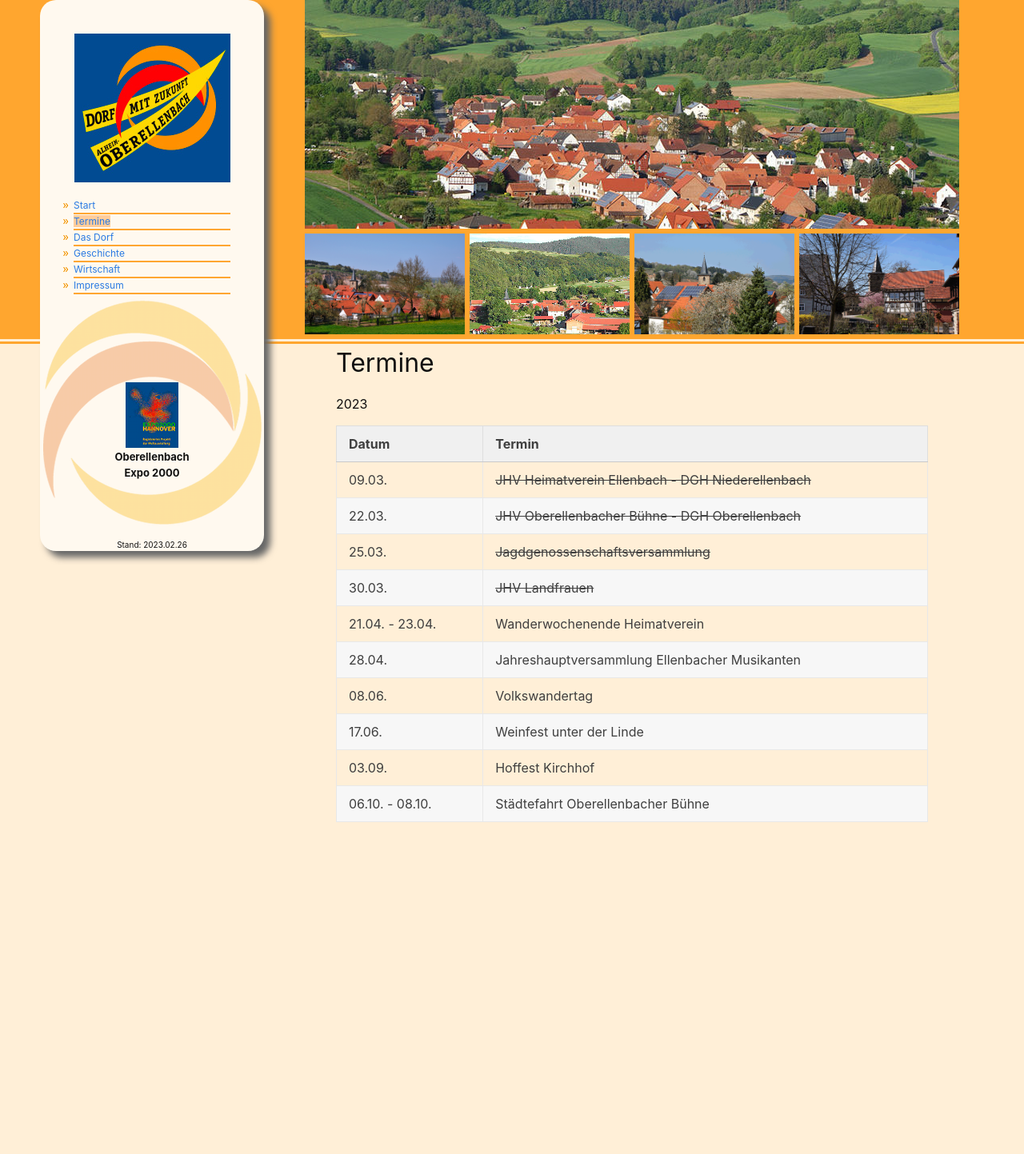
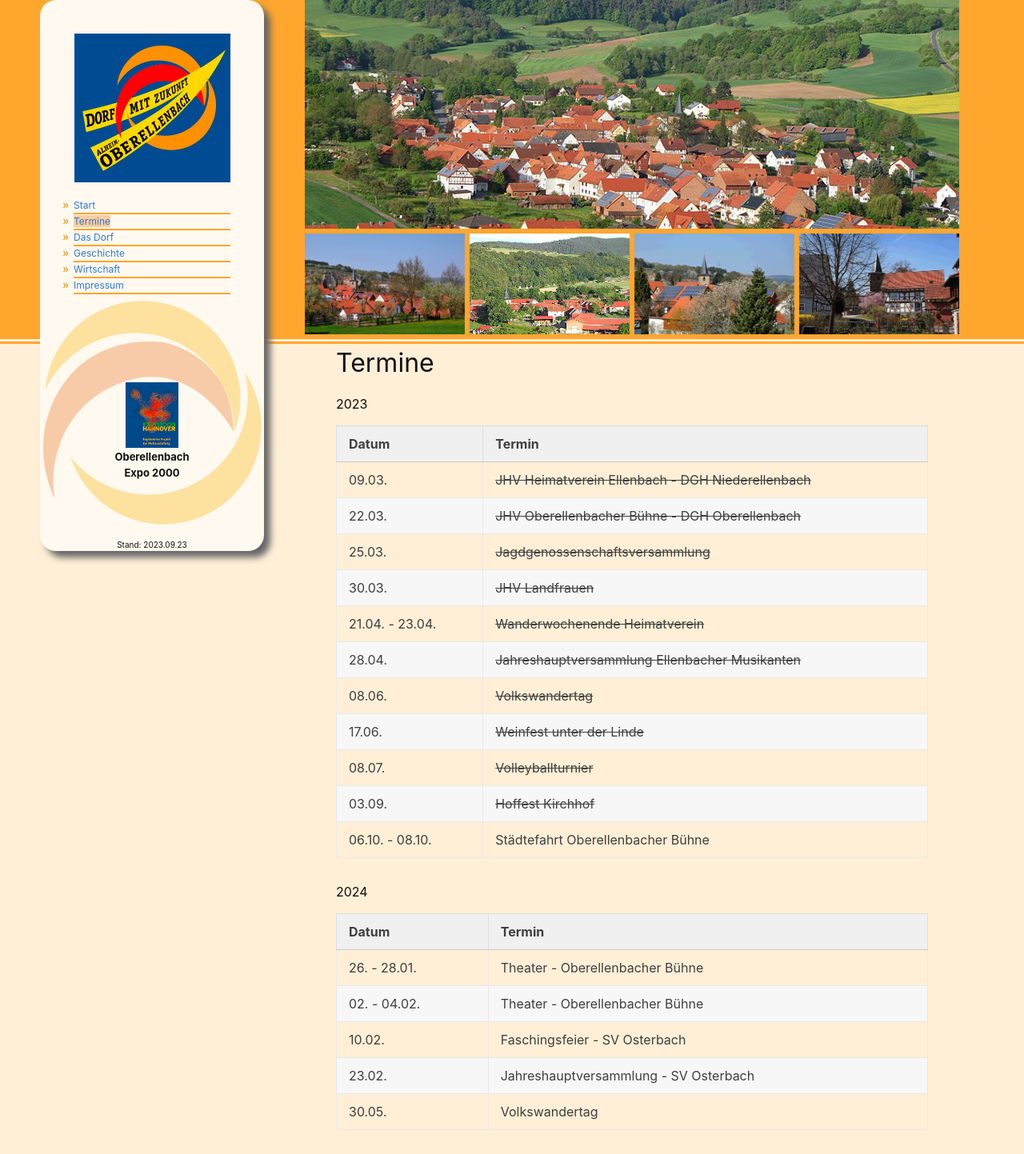
Before and after one commit to meydominic/oberellenbach-website, a Jekyll site: the page built from _page_collections/appointments/index.md, in a window 1280 px wide. Shown: the whole page at 80% size. Built offline with Jekyll 4.4.1, drawn with Linux system fonts in a browser that asks for light colours; before the commit the page ends 1058 px from its top, so only the background shows below that.

Commit message:
Updated appointments

```diff
--- a/_config.yml
+++ b/_config.yml
@@ -25,7 +25,7 @@ description: >- # this means to ignore newlines until "baseurl:"
 baseurl: "/" # the subpath of your site, e.g. /blog
 url: "http://oberellenbach.de" # the base hostname & protocol for your site, e.g. http://example.com
 github_username:  meydominic
-version: 2023.02.26 # Version (Date) of latest revision
+version: 2023.09.23 # Version (Date) of latest revision
 
 # Build settings
 plugins:
--- a/_page_collections/appointments/index.md
+++ b/_page_collections/appointments/index.md
@@ -15,9 +15,20 @@ permalink: /termine
 | 22.03. | ~~JHV Oberellenbacher Bühne - DGH Oberellenbach~~ |
 | 25.03. | ~~Jagdgenossenschaftsversammlung~~ |
 | 30.03. | ~~JHV Landfrauen~~ |
-| 21.04. - 23.04. | Wanderwochenende Heimatverein |
-| 28.04. | Jahreshauptversammlung Ellenbacher Musikanten |
-| 08.06. | Volkswandertag |
-| 17.06. | Weinfest unter der Linde |
-| 03.09. | Hoffest Kirchhof |
+| 21.04. - 23.04. | ~~Wanderwochenende Heimatverein~~ |
+| 28.04. | ~~Jahreshauptversammlung Ellenbacher Musikanten~~ |
+| 08.06. | ~~Volkswandertag~~ |
+| 17.06. | ~~Weinfest unter der Linde~~ |
+| 08.07. | ~~Volleyballturnier~~ |
+| 03.09. | ~~Hoffest Kirchhof~~ |
 | 06.10. - 08.10. | Städtefahrt Oberellenbacher Bühne |
+
+2024
+
+| Datum | Termin |
+|--|--|
+| 26. - 28.01. | Theater - Oberellenbacher Bühne |
+| 02. - 04.02. | Theater - Oberellenbacher Bühne |
+| 10.02. | Faschingsfeier - SV Osterbach |
+| 23.02. | Jahreshauptversammlung - SV Osterbach |
+| 30.05. | Volkswandertag |
```
